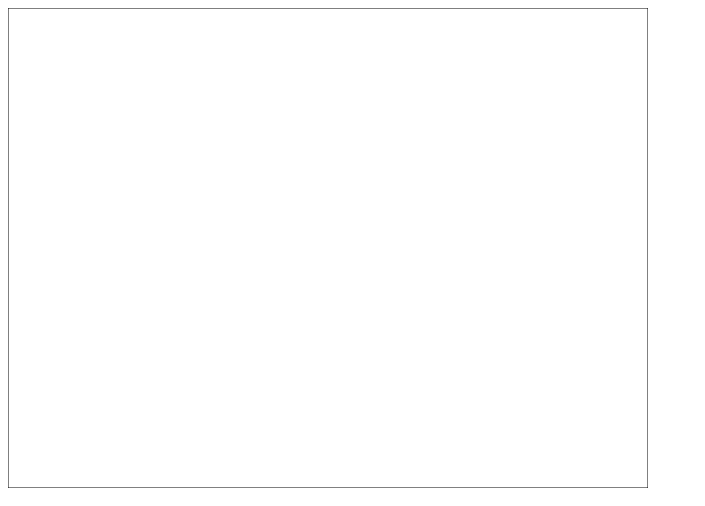
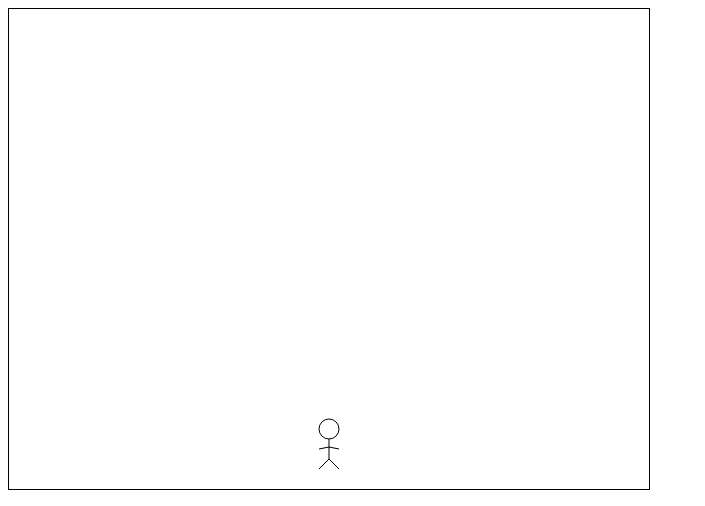
Before and after one commit to epicfaace/game, a plain HTML site: page index.html in a window 1280 px wide. Shown: the whole page, without its empty margins (0-705 px from the left). Drawn offline with Linux system fonts and the light colour scheme.

Commit message:
stick guy with controls

```diff
--- a/index.html
+++ b/index.html
@@ -9,10 +9,62 @@ function init()
 	c.width=640;
 	c.height=480;
 	c.textContent="Your browser does not support canvas. Stop using IE and upgrade!";
+	c.style.border="1px solid black";
 	document.body.appendChild(c);
 	ctx=c.getContext("2d");
-	ctx.rect(0,0,c.width,c.height);
+	xvel=0;
+	yvel=0;
+	speed=10;
+	xpos=c.width/2;
+	ypos=c.height-50;
+	setInterval(tick,10);
+}
+function tick()
+{
+	c.width=c.width;
+	xvel*=.9;
+	yvel*=.9;
+	xpos+=xvel;
+	ypos+=yvel;
+	drawGuy(xpos,ypos);
+}
+function drawGuy(xp,yp)
+{
+	ctx.beginPath();
+	ctx.arc(xp,yp-10,10,0,Math.PI*2);
+	ctx.closePath();
 	ctx.stroke();
+	ctx.beginPath();
+	ctx.moveTo(xp,yp+8);
+	ctx.lineTo(xp-10,yp+10);
+	ctx.moveTo(xp,yp+8);
+	ctx.lineTo(xp+10,yp+10);
+	ctx.moveTo(xp,yp);
+	ctx.lineTo(xp,yp+20);
+	ctx.lineTo(xp-10,yp+30);
+	ctx.moveTo(xp,yp+20);
+	ctx.lineTo(xp+10,yp+30);
+	ctx.closePath();
+	ctx.stroke();
+}
+window.onkeydown=function(e)
+{
+	//87 65 83 68 = wasd
+	//38 37 40 39 = udlr
+	switch (e.keyCode) {
+		case 87://w
+			yvel-=speed;
+			break;
+		case 65://a
+			xvel-=speed;
+			break;
+		case 83://s
+			yvel+=speed;
+			break;
+		case 68://d
+			xvel+=speed;
+			break;
+	}
 }
 </script>
 </head>
```
